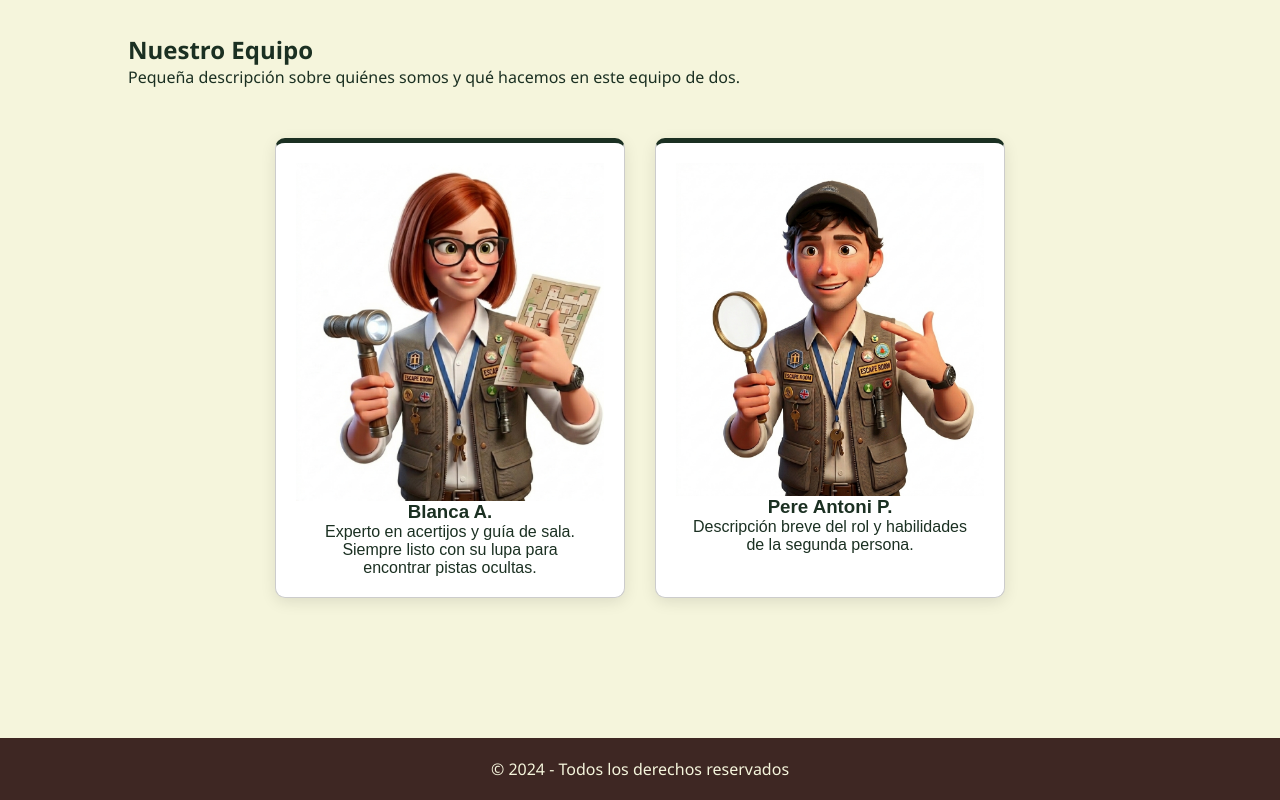
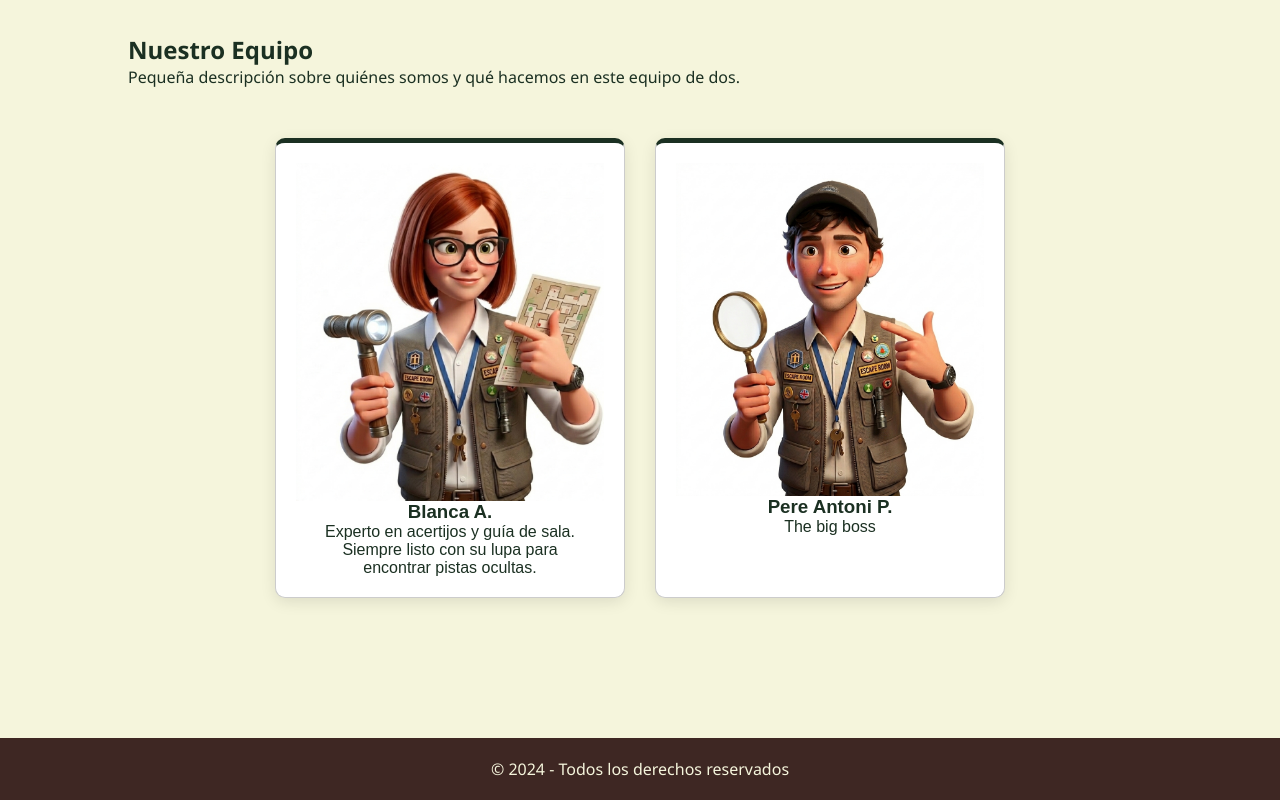
Before and after one commit to PereAPrats/PracticaGDIE, a website: page public/index.html in a window 1280 px wide. Shown: the part 867-1667 px from the top of the page. Drawn offline with Linux system fonts and the light colour scheme.

Commit message:
Fix: descripción rol Pere

```diff
--- a/public/index.html
+++ b/public/index.html
@@ -51,7 +51,7 @@
             <div class="card">
                 <img src="img/pere_perfil.png" alt="Trabajador Escape Room 2" class="foto-perfil">
                 <h3>Pere Antoni P.</h3>
-                <p>Descripción breve del rol y habilidades de la segunda persona.</p>
+                <p>The big boss</p>
             </div>
         </div>
     </section>
```
